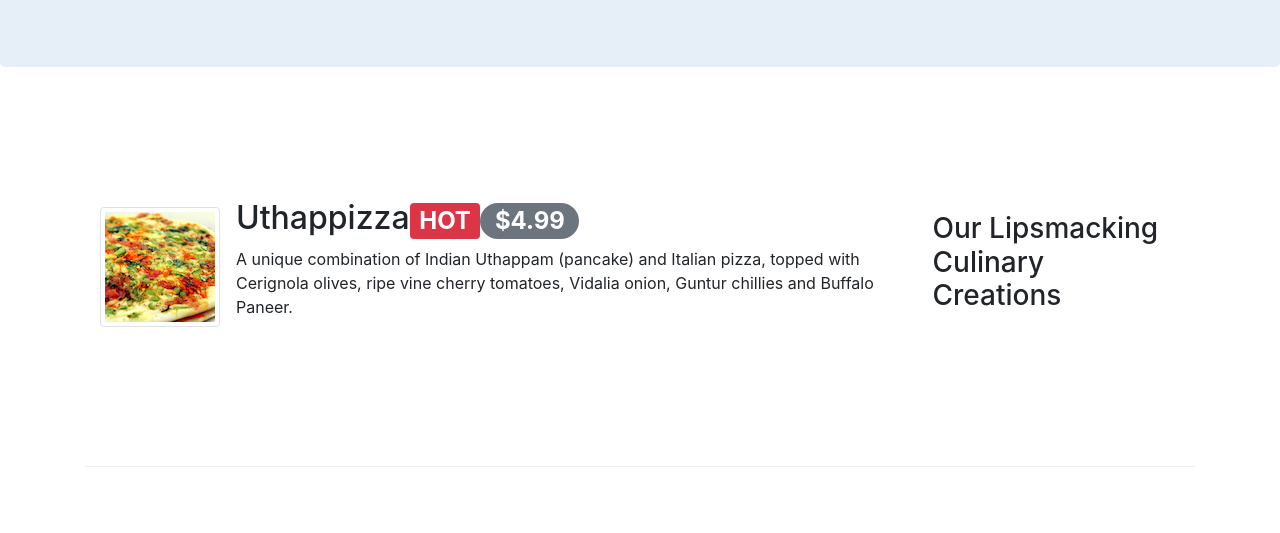
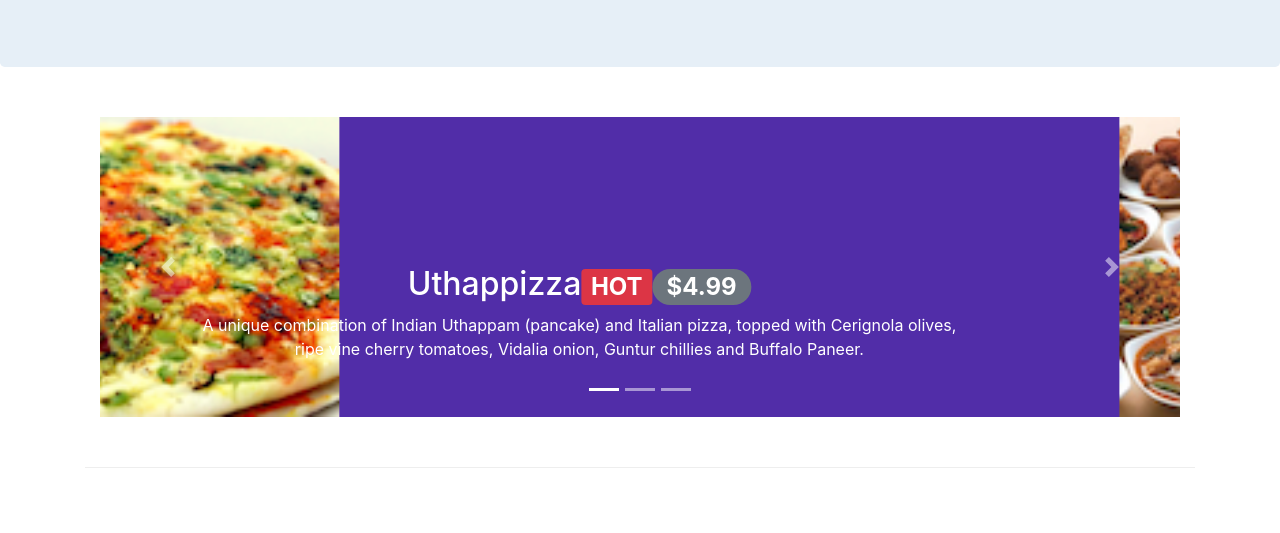
Before and after one commit to techprograms/bootstrap, a website: page index.html in a window 1280 px wide. Shown: the part 267-800 px from the top of the page. Drawn offline with nearby package versions, Linux system fonts and the light colour scheme.

Commit message:
Code added for Carousel

```diff
--- a/index.html
+++ b/index.html
@@ -107,6 +107,63 @@
     </header>
 
     <div class="container">
+
+        <div class="row row-content">
+            <div class="col">
+                <div id="mycarousel" class="carousel slide" data-ride="carousel">
+                    <div class="carousel-inner" role="listbox">
+
+                        <div class="carousel-item active">
+                            <img class="d-block img-fluid" src="img/uthappizza.png" alt="uthappizza">
+                            <div class="carousel-caption d-npne d-md-block">
+                                <h2>Uthappizza<span class="badge badge-danger">HOT</span><span
+                                        class="badge badge-pill badge-secondary">$4.99</span></h2>
+                                <p class="d-none d-sm-block">A unique combination of Indian Uthappam (pancake) and
+                                    Italian
+                                    pizza, topped with Cerignola
+                                    olives, ripe vine cherry tomatoes, Vidalia onion, Guntur chillies and Buffalo
+                                    Paneer.</p>
+                            </div>
+                        </div>
+
+                        <div class="carousel-item">
+                            <img class="d-block img-fluid" src="img/buffet.png" alt="buffet">
+                            <h2>Weekend Grand Buffet<span class="badge badge-danger">NEW</span></h2>
+                            <p class="d-none d-sm-block">Featuring mouthwatering combinations with a choice of five
+                                different salads, six enticing appetizers,
+                                six main entrees and five choicest desserts. Free flowing bubbly and soft drinks. All
+                                for
+                                just
+                                $19.99 per person </p>
+                        </div>
+
+                        <div class="carousel-item">
+                            <img class="d-block img-fluid" src="img/alberto.png" alt="alberto">
+                            <h2>Alberto Somayya</h2>
+                            <h4>Executive Chef</h4>
+                            <p>Award winning three-star Michelin chef with wide International experience having worked
+                                closely with
+                                whos-who in the culinary world, he specializes in creating mouthwatering Indo-Italian
+                                fusion
+                                experiences. </p>
+                        </div>
+                    </div>
+                </div>
+                <ol class="carousel-indicators">
+                    <li data-target="#mycarousel" data-slide-to="0" class="active"></li>
+                    <li data-target="#mycarousel" data-slide-to="1"></li>
+                    <li data-target="#mycarousel" data-slide-to="2"></li>
+                </ol>
+                <a class="carousel-control-prev" href="#mycarousel" role="button" data-slide="prev">
+                    <span class="carousel-control-prev-icon"></span>
+                </a>
+                <a class="carousel-control-next" href="#mycarousel" role="button" data-slide="next">
+                    <span class="carousel-control-next-icon"></span>
+                </a>
+
+            </div>
+        </div>
+
         <div class="row row-content align-items-center">
             <div class="col-12 col-sm-4 order-sm-last col-md-3">
                 <h3>Our Lipsmacking Culinary Creations</h3>
--- a/styles.css
+++ b/styles.css
@@ -75,3 +75,18 @@ body {
     border-bottom: 1px solid #ddd;
     padding: 10px;
 }
+
+.carousel {
+    background:#512DA8;
+}
+
+.carousel-item {
+  height: 300px;
+}
+
+.carousel-item img {
+    position: absolute;
+    top: 0;
+    left: 0;
+    min-height: 300px;
+}
```
